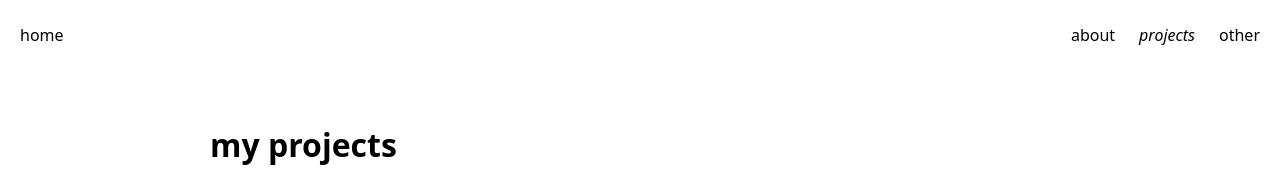
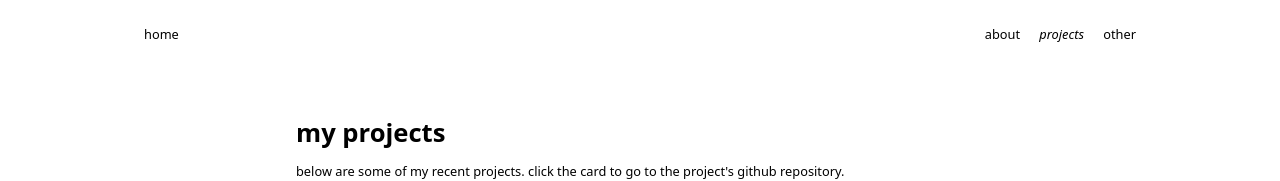
Before and after one commit to marcolanfranchi/ml, a React (Create React App) app: page /projects in a window 1280 px wide. Shown: the top 181 px of the page. Built offline with nearby package versions, Linux system fonts and the light colour scheme.

Commit message:
fixed sizing

```diff
--- a/src/index.css
+++ b/src/index.css
@@ -23,6 +23,7 @@ body {
   align-items: stretch;
   gap: 2rem;
   padding: 0 1rem;
+  transform: scale(0.8);
 ;
 }
 
--- a/src/pages/about.css
+++ b/src/pages/about.css
@@ -2,6 +2,9 @@
     text-align: center;
     padding: 20px;
     max-width: 900px;
+    transform: scale(0.8);
+    transform-origin: top center;
+    overflow: hidden;
     margin: 0 auto;
     font-family: system-ui, -apple-system, BlinkMacSystemFont, 'Segoe UI', Roboto, Oxygen, Ubuntu, Cantarell, 'Open Sans', 'Helvetica Neue', sans-serif;
 }
@@ -12,6 +15,10 @@
     margin-bottom: 40px;
     font-weight: normal;
     border-bottom: 1px solid #000000;
+}
+
+.h1 {
+    font-weight: bold;
 }
 
 .job-card {
--- a/src/pages/home.css
+++ b/src/pages/home.css
@@ -3,6 +3,8 @@
     padding: 20px;
     max-width: 900px;
     margin: 0 auto;
+    transform: scale(0.8);
+    transform-origin: top center;
     overflow: hidden;
 }
 
--- a/src/pages/other.css
+++ b/src/pages/other.css
@@ -1,10 +1,13 @@
 .other-container {
-    text-align: center;
     padding: 20px;
     max-width: 900px;
+    transform: scale(0.8);
+    transform-origin: top center;
     margin: 0 auto;
     font-family: system-ui, -apple-system, BlinkMacSystemFont, 'Segoe UI', Roboto, Oxygen, Ubuntu, Cantarell, 'Open Sans', 'Helvetica Neue', sans-serif;
+    overflow: hidden;
 }
+
 
 .list {
     list-style-type: disc;
--- a/src/pages/projects.css
+++ b/src/pages/projects.css
@@ -1,8 +1,11 @@
 .projects-container {
-    text-align: center;
+    /* text-align: center; */
     padding: 20px;
     max-width: 900px;
     margin: 0 auto;
+    transform: scale(0.8);
+    transform-origin: top center;
+    overflow: hidden;
     font-family: system-ui, -apple-system, BlinkMacSystemFont, 'Segoe UI', Roboto, Oxygen, Ubuntu, Cantarell, 'Open Sans', 'Helvetica Neue', sans-serif;
 }
 
```
